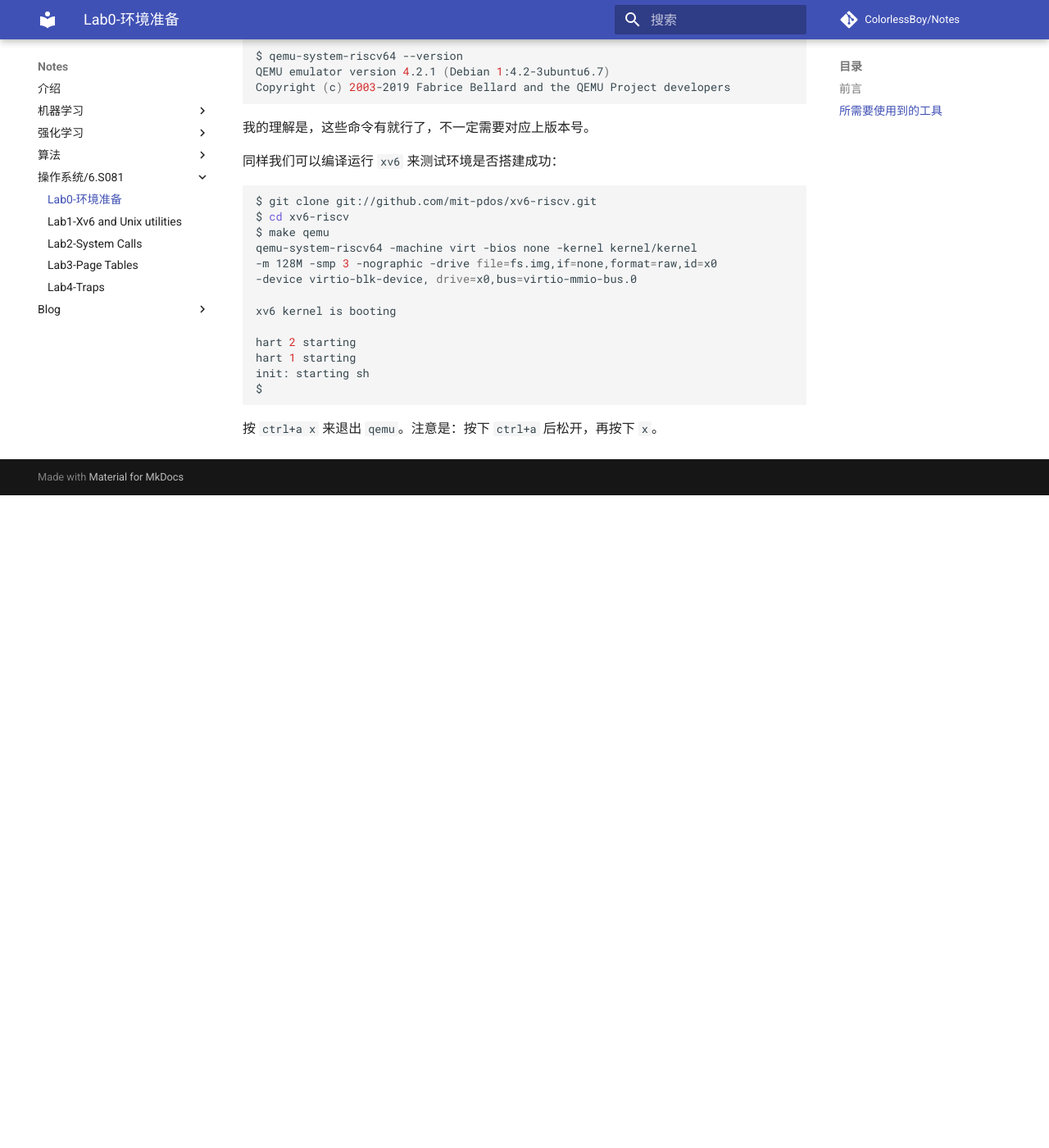
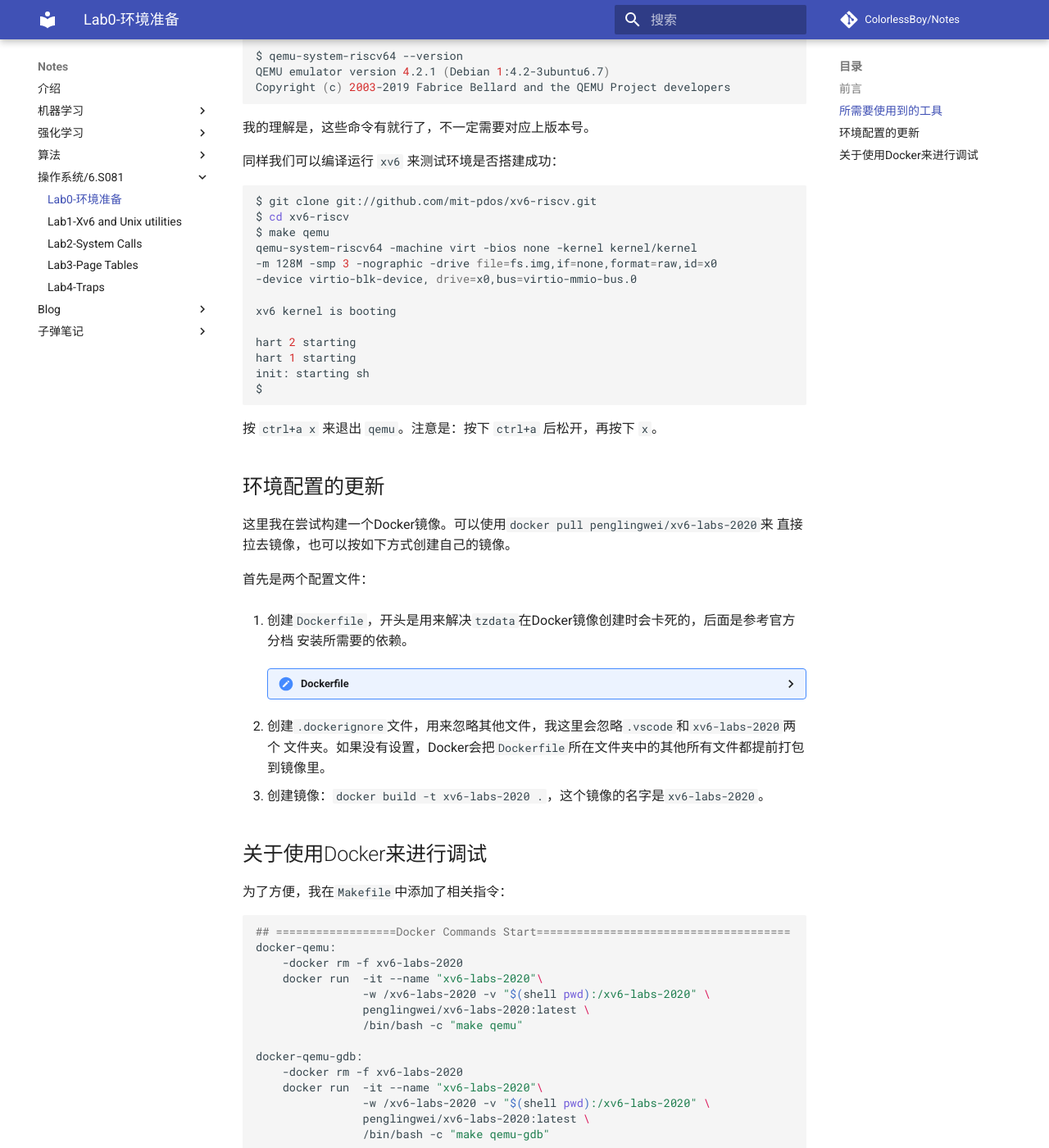
Before and after one commit to ColorlessBoy/Notes, an MkDocs documentation site: the page built from docs/6.S081/Lab0-环境准备.md, in a window 1280 px wide and 1400 px high, scrolled down 1483 px. Shown: the whole window at 82% size. Built offline with MkDocs 1.6.1 and Material for MkDocs 9.7.7, drawn with Linux system fonts in a browser that asks for light colours; comment, search, counter and statistics services are not loaded; before the commit the page ends 2087 px from its top, so only the background shows below that; some of the changed text lies outside the part shown.

Commit message:
1. 子弹笔记5篇起始：docker gdb git makefile shell; 2. 6.S081的Lab0补充了镜像环境和调试两个内容。

````diff
--- a/docs/6.S081/Lab0-环境准备.md
+++ b/docs/6.S081/Lab0-环境准备.md
@@ -91,3 +91,71 @@ $
 ```
 
 按 `ctrl+a x` 来退出 `qemu`。注意是：按下 `ctrl+a` 后松开，再按下 `x`。
+
+## 环境配置的更新
+
+这里我在尝试构建一个Docker镜像。可以使用`docker pull penglingwei/xv6-labs-2020`来
+直接拉去镜像，也可以按如下方式创建自己的镜像。
+
+首先是两个配置文件：
+
+1. 创建`Dockerfile`，开头是用来解决`tzdata`在Docker镜像创建时会卡死的，后面是参考官方分档
+   安装所需要的依赖。
+
+    ???Dockerfile
+
+        ```bash
+        FROM ubuntu:latest
+
+        RUN export DEBIAN_FRONTEND=noninteractive \
+            && apt-get update \
+            && apt-get install -y tzdata \
+            && ln -fs /usr/share/zoneinfo/Asia/Shanghai /etc/localtime \
+            && dpkg-reconfigure --frontend noninteractive tzdata \
+            && apt-get install -y git \
+                                build-essential \
+                                gdb-multiarch \
+                                qemu-system-misc=1:4.2-3ubuntu6 \
+                                gcc-riscv64-linux-gnu \
+                                binutils-riscv64-linux-gnu \
+        ```
+
+2. 创建`.dockerignore`文件，用来忽略其他文件，我这里会忽略`.vscode`和`xv6-labs-2020`两个
+   文件夹。如果没有设置，Docker会把`Dockerfile`所在文件夹中的其他所有文件都提前打包到镜像里。
+3. 创建镜像：`docker build -t xv6-labs-2020 .`，这个镜像的名字是`xv6-labs-2020`。
+
+
+## 关于使用Docker来进行调试
+
+为了方便，我在`Makefile`中添加了相关指令：
+
+```bash
+## ==================Docker Commands Start======================================
+docker-qemu:
+	-docker rm -f xv6-labs-2020
+	docker run  -it --name "xv6-labs-2020"\
+				-w /xv6-labs-2020 -v "$(shell pwd):/xv6-labs-2020" \
+				penglingwei/xv6-labs-2020:latest \
+				/bin/bash -c "make qemu"
+
+docker-qemu-gdb:
+	-docker rm -f xv6-labs-2020
+	docker run  -it --name "xv6-labs-2020"\
+				-w /xv6-labs-2020 -v "$(shell pwd):/xv6-labs-2020" \
+				penglingwei/xv6-labs-2020:latest \
+				/bin/bash -c "make qemu-gdb"
+
+docker-gdb: .gdbinit
+	docker exec -it xv6-labs-2020 /bin/bash -c "gdb-multiarch --command .gdbinit"
+
+docker-rm:
+	docker rm -f xv6-labs-2020
+## ==================Docker Commands End========================================
+```
+
+- `make docker-qemu`: 创建容器`xv6-labs-2020`，并且在容器中运行`make qemu`;
+- `make docker-qemu-gdb`: 创建容器`xv6-labs-2020`，并且在容器中运行`make qemu-gdb`;
+- `make docker-gdb`: 在容器`xv6-labs-2020`中进行`gdb`调试，需要运行过`make docker-qemu-gdb`;
+- `make docker-rm`: 删除容器`xv6-labs-2020`。
+
+> 其中在命令前面加`-`号表示忽略对应指令的报错信号。
--- a/mkdocs.yml
+++ b/mkdocs.yml
@@ -100,3 +100,10 @@ nav:
   - Blog:
     - 计算机网络: Blog/计算机网络.md
     - 虚拟容器Docker入门: Blog/虚拟容器Docker入门.md
+
+  - 子弹笔记:
+    - docker: 子弹笔记/子弹笔记-docker.md
+    - gdb: 子弹笔记/子弹笔记-gdb.md
+    - git: 子弹笔记/子弹笔记-git.md
+    - makefile: 子弹笔记/子弹笔记-makefile.md
+    - shell: 子弹笔记/子弹笔记-shell.md
````
Also changed, not shown: docs/6.S081/Lab4-Traps.md (+5 -0 lines), docs/Blog/虚拟容器Docker入门.md (+21 -2 lines), docs/子弹笔记/子弹笔记-docker.md (added, +34 -0 lines), docs/子弹笔记/子弹笔记-gdb.md (added, +7 -0 lines), docs/子弹笔记/子弹笔记-git.md (added, +10 -0 lines), docs/子弹笔记/子弹笔记-makefile.md (added, +7 -0 lines), docs/子弹笔记/子弹笔记-shell.md (added, +13 -0 lines).
